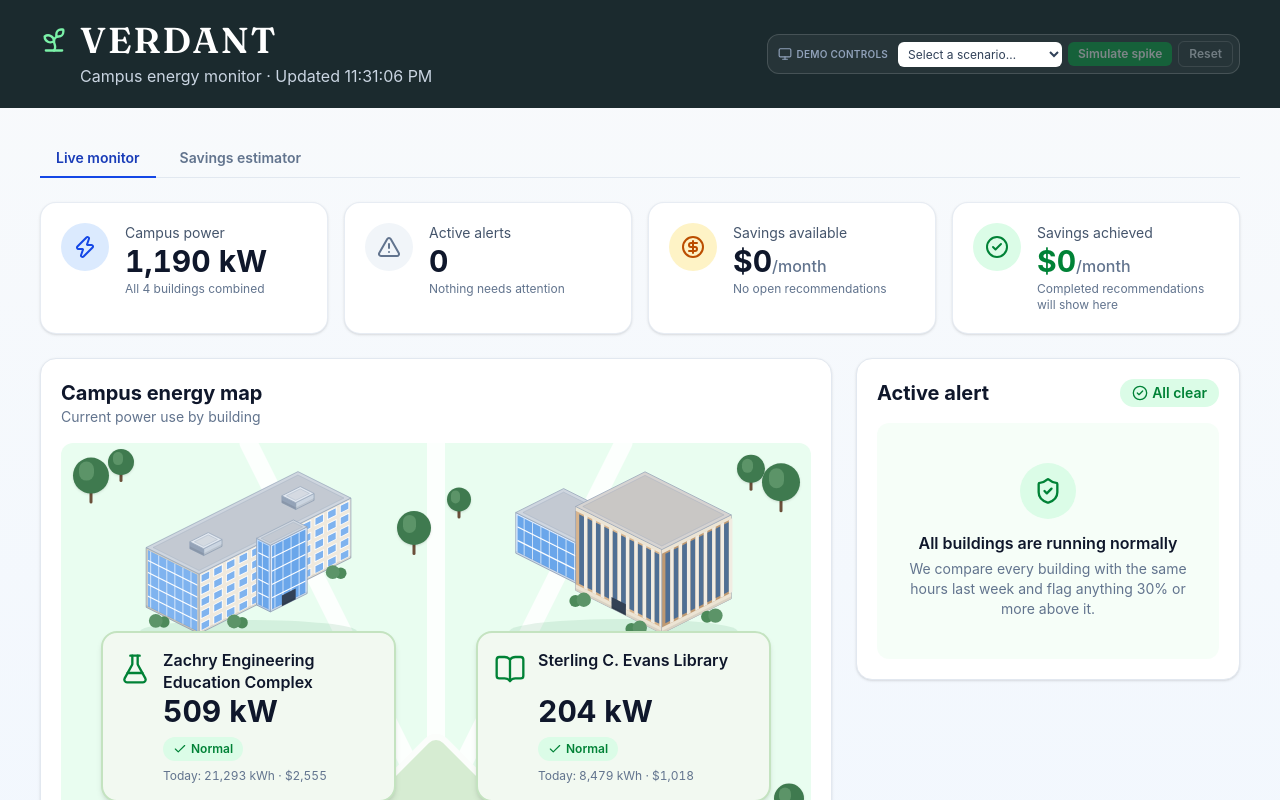
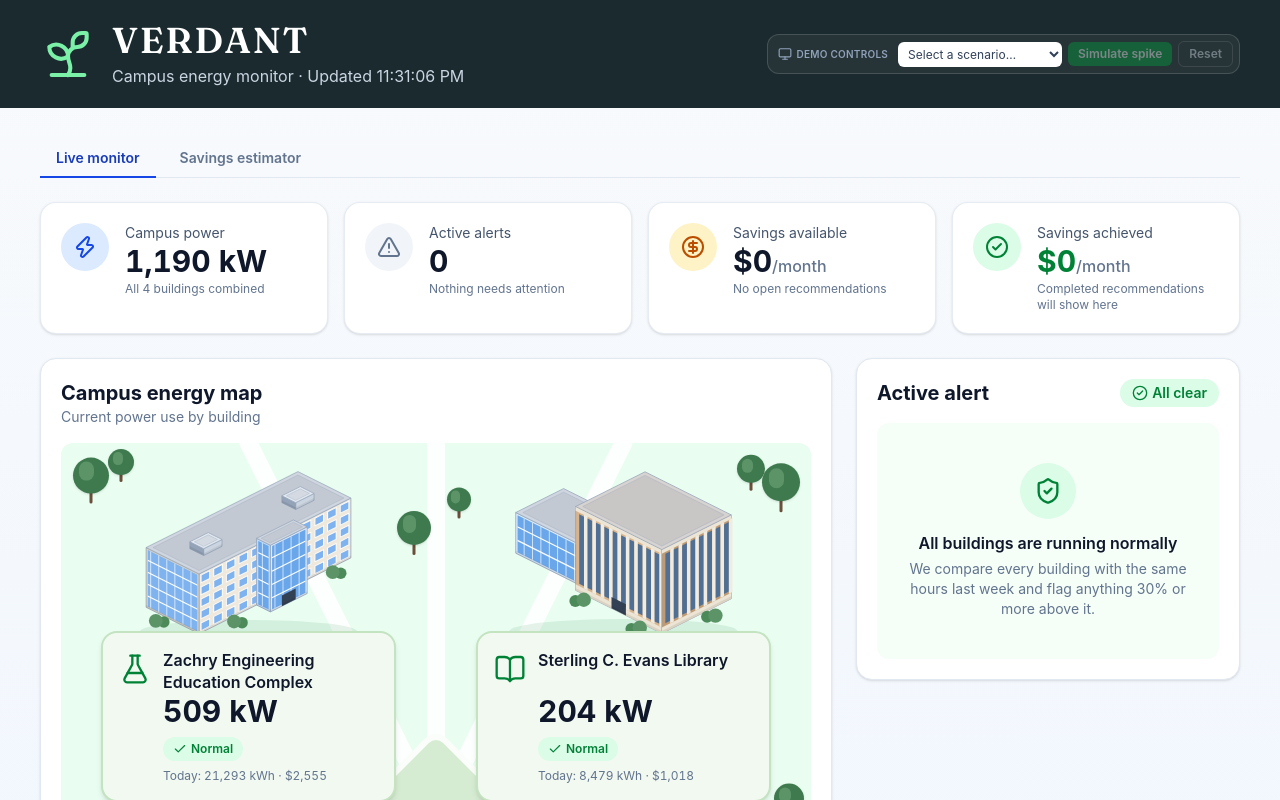
Before and after one commit to ashleetaa/campus-energy-monitor, a React (Vite) app: page / in a window 1280 px wide. Shown: the top 800 px of the page. Built offline with nearby package versions, Linux system fonts and the light colour scheme.

Commit message:
Bigger sprout icon beside both banner lines
Co-Authored-By: Claude Opus 5.5 <noreply@anthropic.com>

```diff
--- a/src/App.tsx
+++ b/src/App.tsx
@@ -73,15 +73,15 @@ export default function App() {
       {/* The dark Verdant banner across the top, with the demo controls on the right.
           The negative margins cancel the page padding, so it runs edge to edge. */}
       <header className="-mx-4 -mt-4 mb-8 flex flex-wrap items-center justify-between gap-4 bg-[#1b2a2e] px-4 py-5 md:-mx-10 md:-mt-10 md:px-10">
-        <div>
-          <h1 className="font-brand flex items-center gap-3 text-4xl font-semibold tracking-wider text-white uppercase">
-            <Sprout className="size-7 text-green-300" />
-            Verdant
-          </h1>
-          {/* pl-10 = icon width + gap, so this line starts under the "V" of VERDANT */}
-          <p className="mt-1 pl-10 text-slate-300">
+        {/* Big sprout icon on the left, as tall as the name and the line under it. */}
+        <div className="flex items-center gap-4">
+          <Sprout className="size-14 shrink-0 text-green-300" strokeWidth={1.75} />
+          <div>
+            <h1 className="font-brand text-4xl font-semibold tracking-wider text-white uppercase">Verdant</h1>
+            <p className="mt-1 text-slate-300">
               Campus energy monitor · Updated {now.toLocaleTimeString('en-US')}
-          </p>
+            </p>
+          </div>
         </div>
         {tab === 'monitor' && (
           <DemoControls
```
